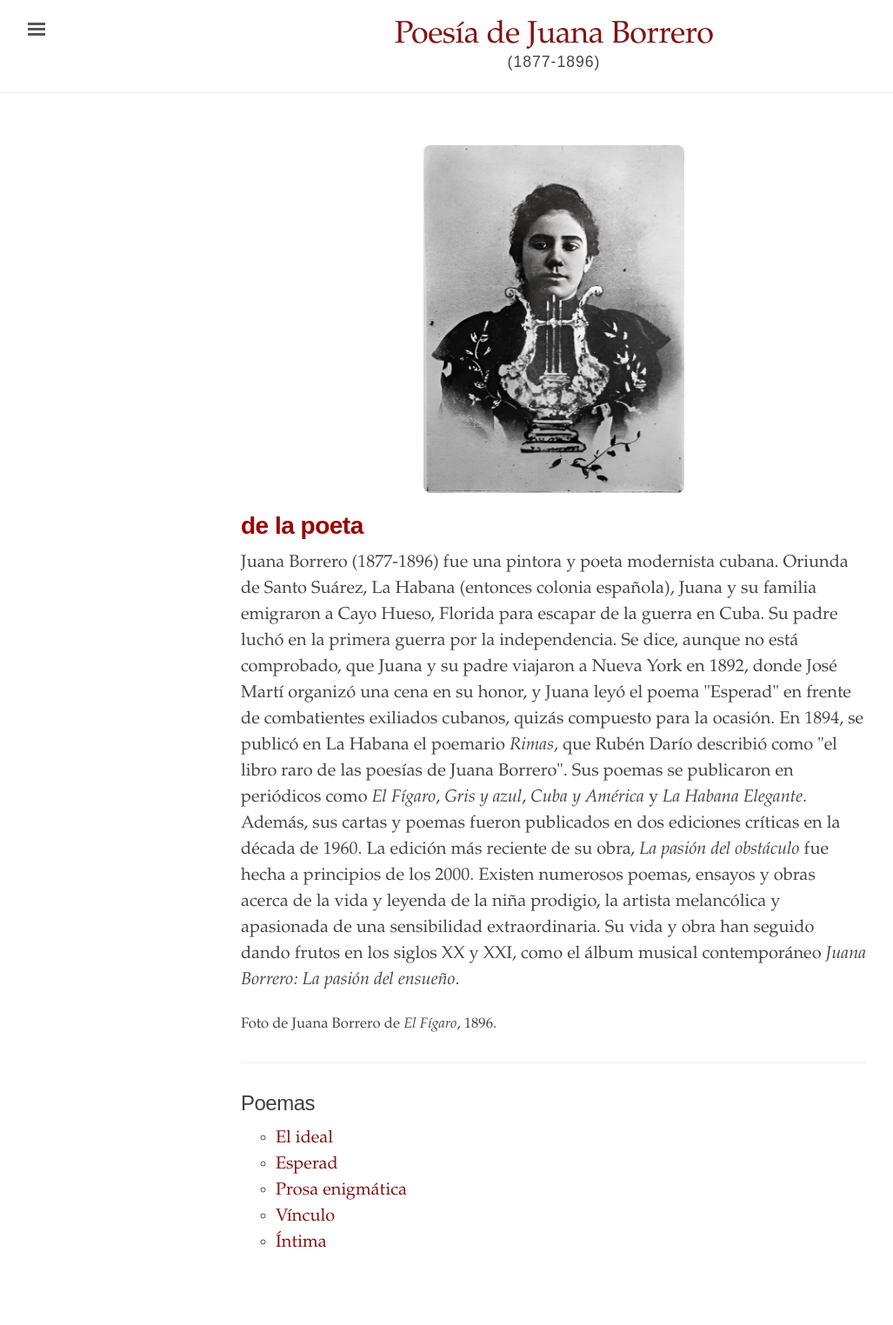
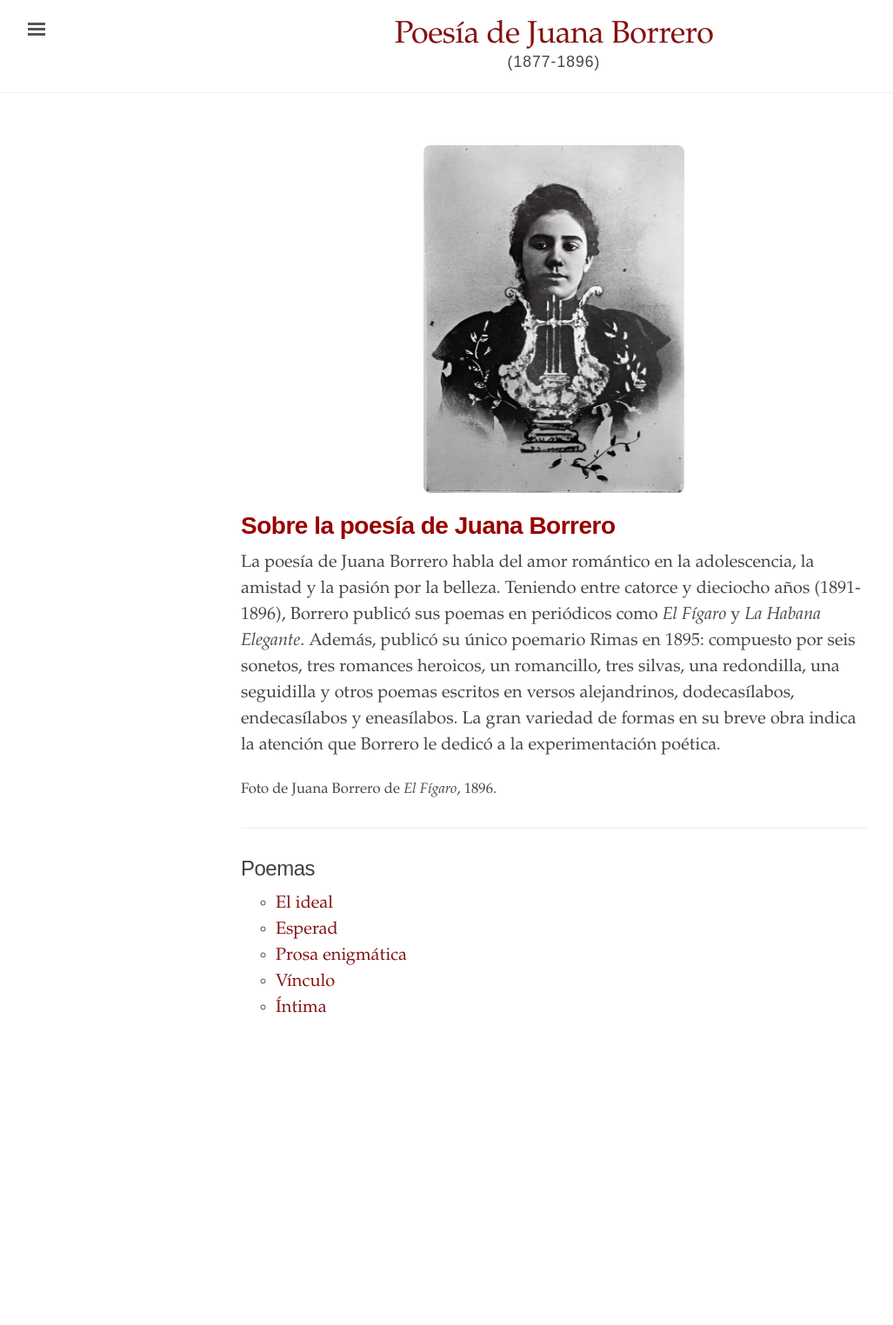
Before and after one commit to edicionesdereparto/juanaborrero, a Jekyll site: the page built from index.html, in a window 1280 px wide. Shown: the whole page at 87% size, without its empty margins (3-1030 px from the left). Built offline with Jekyll 4.4.1, drawn with Linux system fonts in a browser that asks for light colours; after the commit the page ends 1254 px from its top, so only the background shows below that.

Commit message:
Update index.html

```diff
--- a/index.html
+++ b/index.html
@@ -8,10 +8,10 @@ title: "Poemas de Juana Borrero"
 </head>
 <div class="introduction">
   <img src="{{ site.baseurl }}/assets/fotojb.jpg" alt="Juana Borrero" class="center" style="max-width: 300px; border-radius: 8px; margin: 20px auto; display: block;">
-  <h1 style="font-weight: bold; color: #990000;">de la poeta</h1>
+  <h1 style="font-weight: bold; color: #990000;">Sobre la poesía de Juana Borrero</h1>
 <body></body>
 <p>
-Juana Borrero (1877-1896) fue una pintora y poeta modernista cubana. Oriunda de Santo Suárez, La Habana (entonces colonia española), Juana y su familia emigraron a Cayo Hueso, Florida para escapar de la guerra en Cuba. Su padre luchó en la primera guerra por la independencia. Se dice, aunque no está comprobado, que Juana y su padre viajaron a Nueva York en 1892, donde José Martí organizó una cena en su honor, y Juana leyó el poema "Esperad" en frente de combatientes exiliados cubanos, quizás compuesto para la ocasión. En 1894, se publicó en La Habana el poemario <i>Rimas</i>, que Rubén Darío describió como "el libro raro de las poesías de Juana Borrero". Sus poemas se publicaron en periódicos como <i>El Fígaro</i>, <i>Gris y azul</i>, <i>Cuba y América</i> y <i>La Habana Elegante</i>. Además, sus cartas y poemas fueron publicados en dos ediciones críticas en la década de 1960. La edición más reciente de su obra, <i>La pasión del obstáculo</i> fue hecha a principios de los 2000. Existen numerosos poemas, ensayos y obras acerca de la vida y leyenda de la niña prodigio, la artista melancólica y apasionada de una sensibilidad extraordinaria. Su vida y obra han seguido dando frutos en los siglos XX y XXI, como el álbum musical contemporáneo <i>Juana Borrero: La pasión del ensueño</i>.
+La poesía de Juana Borrero habla del amor romántico en la adolescencia, la amistad y la pasión por la belleza. Teniendo entre catorce y dieciocho años (1891-1896), Borrero publicó sus poemas en periódicos como <i>El Fígaro</i> y <i>La Habana Elegante</i>. Además, publicó su único poemario Rimas en 1895: compuesto por seis sonetos, tres romances heroicos, un romancillo, tres silvas, una redondilla, una seguidilla y otros poemas escritos en versos alejandrinos, dodecasílabos, endecasílabos y eneasílabos. La gran variedad de formas en su breve obra indica la atención que Borrero le dedicó a la experimentación poética.
 </p>
 <small>Foto de Juana Borrero de <em>El Fígaro</em>, 1896.</small>
 </body>
```
